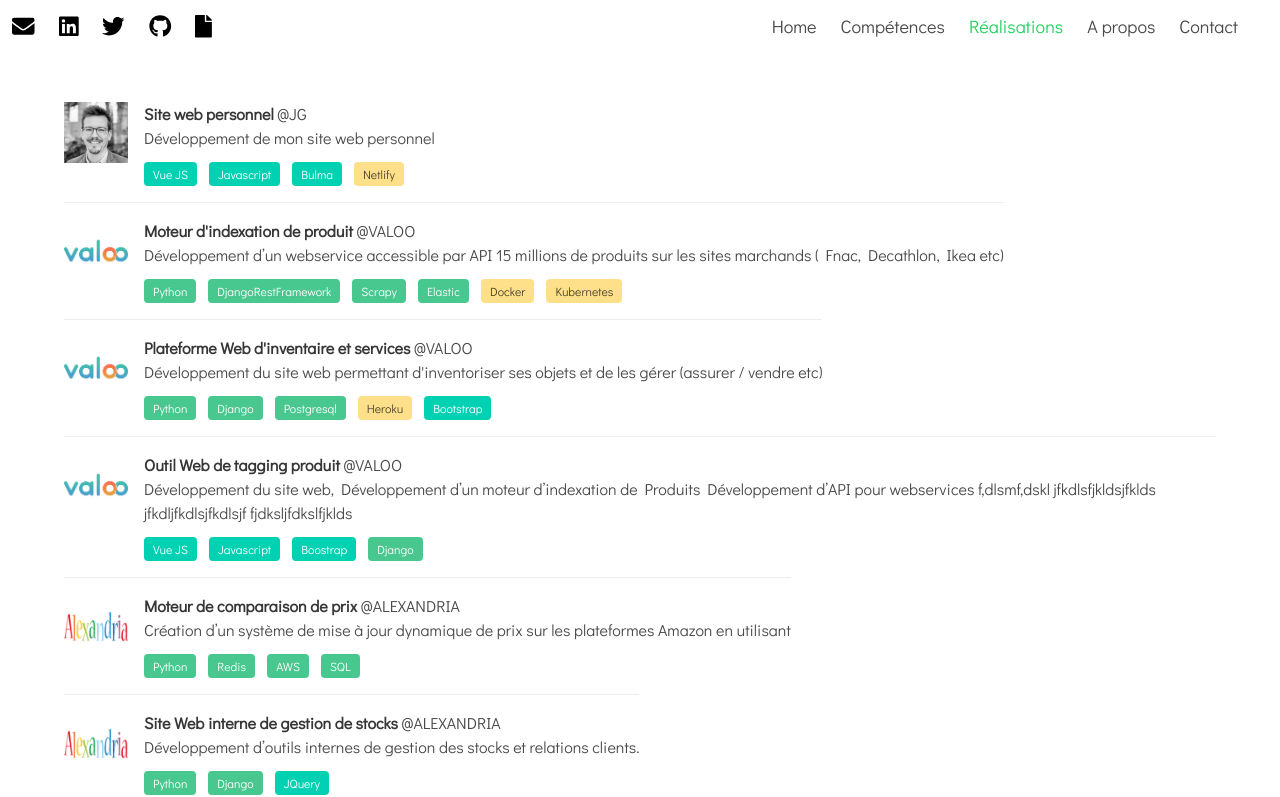
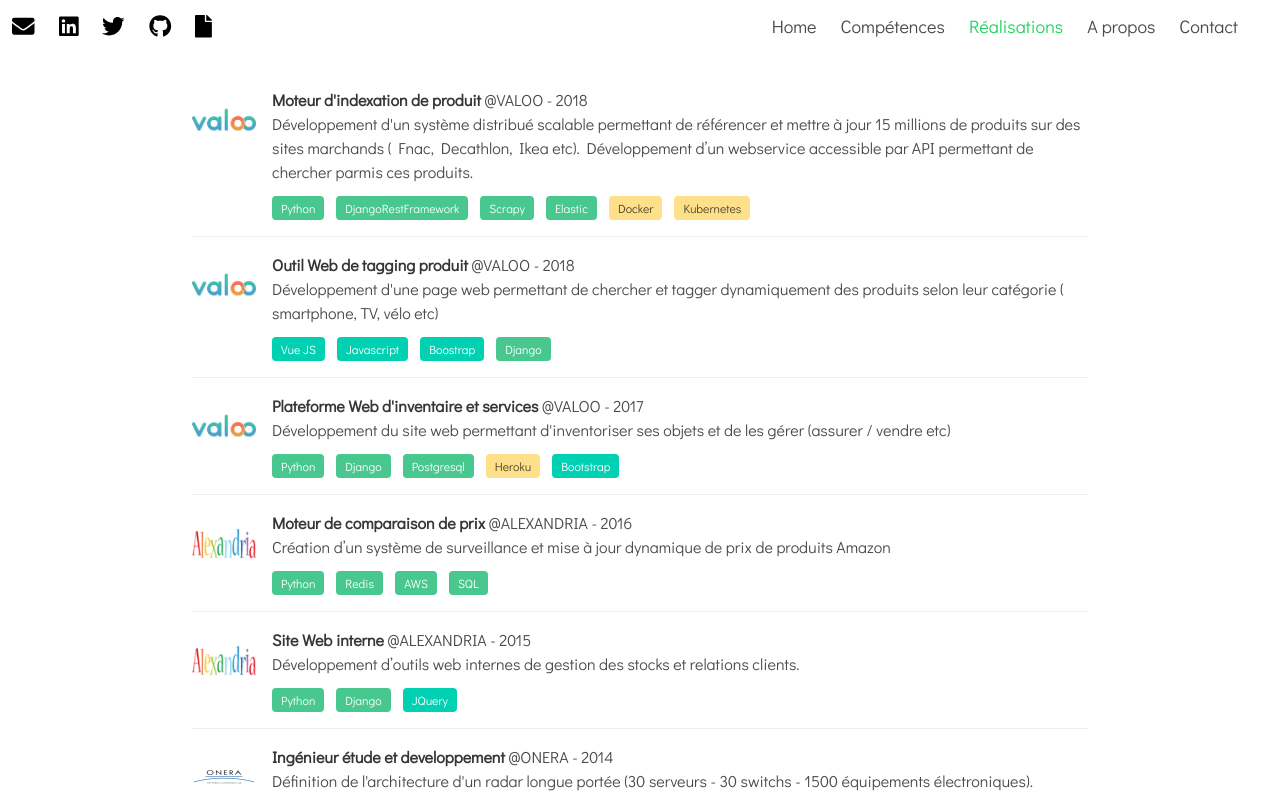
Before and after one commit to jocelyngriselle/jocelyngriselle.github.io, a Vue app: page /#/portofolio in a window 1280 px wide. Shown: the top 797 px of the page. Built offline with nearby package versions, Linux system fonts and the light colour scheme.

Commit message:
fix flex section

```diff
--- a/src/App.vue
+++ b/src/App.vue
@@ -40,10 +40,15 @@ export default {
 }
 section {
   display: flex;
-  padding-top: 50px;
-  width: 90%;
+  top: 50px;
+  left: 0px;
+  right: 0px;
+  bottom: 0px;
+  position: absolute;
   margin-left: auto;
   margin-right: auto;
+  width: auto;
+  height: auto;
 }
 a {
   text-decoration: none;
--- a/src/components/NavBar.vue
+++ b/src/components/NavBar.vue
@@ -1,5 +1,5 @@
 <template>
-  <nav class="navbar is-transparent">
+  <nav class="navbar is-fixed-top is-transparent">
     <div class="navbar-brand">
       <div class="navbar-item" title="Envoyer un mail">
         <a target="blank" href="mailto:jocelyn@griselle.io">
@@ -34,7 +34,7 @@
         </a>
       </div>
       <div class="navbar-item" title="Télécharger le CV">
-        <a download href="../assets/me_head.jpg">
+        <a download href="../assets/CV.pdf">
           <font-awesome-icon
             size="lg"
             icon="file"
--- a/src/pages/About.vue
+++ b/src/pages/About.vue
@@ -1,27 +1,27 @@
 <template>
-  <section class="container">
-    <div class="article">
-      <div class="card-content">
-        <p class="subtitle">Comment vous êtes vous lancé dans l'informatique ?</p>
-        <p class="content">C'est venu petit à petit, j'aimais bien les maths donc je suis
+  <section>
+    <div class="content">
+      <h2>Entretien avec moi-même</h2>
+      <h4>Comment vous êtes vous lancé dans l'informatique ?</h4>
+      <p>C'est venu petit à petit, j'aimais bien les maths donc je suis
           allé en fac de mathématiques ou j'ai découvert l'informatique et
           la programmation. Je n'ai jamais cessé vouloir progresser et
           apprendre des nouvelles choses depuis.</p>
-        <p class="subtitle">Pourquoi devenir freelance ?</p>
-        <p class="content">Après 6 années en tant que salarié dont quatre en tant que développeur
+      <h4>Pourquoi devenir freelance ?</h4>
+      <p>Après 6 années en tant que salarié dont quatre en tant que développeur
         web dans des start ups j'ai eu envie de faire plus. De pouvoir choisir
         mon lieu de travail, mes clients et varier mes taches au quotidien.</p>
-        <p class="subtitle">Pourquoi vous choisir vous plutôt qu un autre ?</p>
-        <p class="content">Je dirai que mes points fort sont l’écoute et l'ouverture d'esprit pour
+      <h4>Pourquoi vous choisir vous plutôt qu un autre ?</h4>
+      <p>Je dirai que mes points fort sont l’écoute et l'ouverture d'esprit pour
         envisager plusieurs approches pour trouver
         la solution optimale pour répondre au mieux au besoin du client.</p>
-        <p class="subtitle">Et votre temps libre ?</p>
-        <p class="content">J'aime la mer et la bretagne. Surtout le finistere nord pour son
+      <h4>Et votre temps libre ?</h4>
+      <p>J'aime la mer et la bretagne. Surtout le finistere nord pour son
         calme, ses grandes plages sauvages et la possibilité de surfer
         occasionnellement.</p>
     </div>
-    </div>
-    <div class="recommandation">
+    <div class="content recommandation">
+      <h2>Ce qu'ils en disent</h2>
       <div class="card">
         <div class="card-content">
           <div class="media">
@@ -36,14 +36,14 @@
             </div>
           </div>
 
-          <div class="content">
+          <p>
             "Jocelyn est venu renforcer notre équipe back-office Python/Django
             et a su rapidement prendre en main notre serveur de produits.
             Son goût pour la découverte de nouvelles technologies (Scrapy,
             Docker, ELK, VueJS) fait de lui un explorateur avisé. Ses talents
             de développeur et sa bonne humeur lui présagent un bel avenir dans
             le freelance !"
-          </div>
+          </p>
         </div>
       </div>
     </br>
@@ -60,13 +60,13 @@
               <p class="subtitle is-6">CTO @ALEXANDRIA</p>
             </div>
           </div>
-          <div class="content">
+          <p>
             "Jocelyn a été notre premier recrutement et nous a permis de
             construire la première génération du code qui a rendu Alexandria
             rentable dès ses premières heures. Sa connaissance du langage Python,
             son professionnalisme et sa bonne humeur ont toujours été appréciée
             par l'ensemble de l'équipe."
-          </div>
+          </p>
         </div>
       </div>
     </div>
@@ -80,24 +80,23 @@ export default {
 </script>
 
 <style scoped>
-
 section {
-  display: flex;
   justify-content: space-between;
   align-content: space-between;
   flex-wrap: wrap;
+  width: 80%;
+  margin-top: 3%;
+  margin-bottom: 3%;
+  position: relative;
 }
-
-.article {
+.content {
   flex-grow: 2;
   flex-basis: 60%;
 }
-
 .recommandation {
   flex-grow: 1;
   flex-basis: 40%;
 }
-
 .subtitle {
   font-weight: bold;
 }
--- a/src/pages/Contact.vue
+++ b/src/pages/Contact.vue
@@ -1,6 +1,5 @@
 <template>
-  <section class=" hero">
-    <div class="hero-body has-text-centered">
+  <section>
     <div class="card">
       <div class="card-content">
         <div class="media">
@@ -51,7 +50,6 @@
         </div>
       </div>
     </div>
-    </div>
   </section>
 </template>
 
@@ -62,15 +60,12 @@
 </script>
 
 <style scoped>
-
-a {
-  color: #23D160;
-}
-
 section {
-  display: flex;
   align-items: center;
   justify-content: center;
   align-content: center;
 }
+a {
+  color: #23D160;
+}
 </style>
--- a/src/pages/Home.vue
+++ b/src/pages/Home.vue
@@ -26,7 +26,6 @@ export default {
 </script>
 
 <style scoped>
-
 .hero-body {
   text-align: center;
   align-items: center;
--- a/src/pages/Portofolio.vue
+++ b/src/pages/Portofolio.vue
@@ -1,37 +1,5 @@
 <template>
-  <section class="container">
-    <article class="media">
-      <figure class="media-left">
-        <p class="image is-64x64">
-          <img src="../assets/me_head.jpg">
-        </p>
-      </figure>
-      <div class="media-content">
-        <div class="content">
-          <p>
-            <strong>Site web personnel</strong> @JG
-            <br>
-            Développement de mon site web personnel
-          </p>
-        </div>
-        <nav class="level is-mobile">
-          <div class="level-left">
-            <a class="level-item">
-              <span class="tag is-primary">Vue JS</span>
-            </a>
-            <a class="level-item">
-              <span class="tag is-primary">Javascript</span>
-            </a>
-            <a class="level-item">
-              <span class="tag is-primary">Bulma</span>
-            </a>
-            <a class="level-item">
-              <span class="tag is-warning">Netlify</span>
-            </a>
-          </div>
-        </nav>
-      </div>
-    </article>
+  <section>
     <article class="media">
       <figure class="media-left">
         <p class="image is-64x64">
@@ -41,10 +9,11 @@
       <div class="media-content">
         <div class="content">
           <p>
-            <strong>Moteur d'indexation de produit</strong> @VALOO
+            <strong>Moteur d'indexation de produit</strong> @VALOO - 2018
             <br>
-            Développement d’un webservice accessible par API  15 millions de
-            produits sur les sites marchands ( Fnac, Decathlon, Ikea etc)
+            Développement d'un système distribué scalable permettant de référencer et mettre à jour 15 millions de
+            produits sur des sites marchands ( Fnac, Decathlon, Ikea etc).
+            Développement d’un webservice accessible par API  permettant de chercher parmis ces produits.
           </p>
         </div>
         <nav class="level is-mobile">
@@ -80,7 +49,39 @@
       <div class="media-content">
         <div class="content">
           <p>
-            <strong>Plateforme Web d'inventaire et services</strong> @VALOO
+            <strong>Outil Web de tagging produit</strong> @VALOO - 2018
+            <br>
+            Développement d'une page web permettant de chercher et tagger
+            dynamiquement des produits selon leur catégorie ( smartphone, TV, vélo etc)</p>
+        </div>
+        <nav class="level is-mobile">
+          <div class="level-left">
+            <a class="level-item">
+              <span class="tag is-primary">Vue JS</span>
+            </a>
+            <a class="level-item">
+              <span class="tag is-primary">Javascript</span>
+            </a>
+            <a class="level-item">
+              <span class="tag is-primary">Boostrap</span>
+            </a>
+            <a class="level-item">
+              <span class="tag is-success">Django</span>
+            </a>
+          </div>
+        </nav>
+      </div>
+    </article>
+    <article class="media">
+      <figure class="media-left">
+        <p class="image is-64x64">
+          <img src="../assets/valoo.jpg">
+        </p>
+      </figure>
+      <div class="media-content">
+        <div class="content">
+          <p>
+            <strong>Plateforme Web d'inventaire et services</strong> @VALOO - 2017
             <br>
             Développement du site web permettant d'inventoriser ses objets et de les gérer (assurer / vendre etc)
           </p>
@@ -106,39 +107,7 @@
         </nav>
       </div>
     </article>
-    <article class="media">
-      <figure class="media-left">
-        <p class="image is-64x64">
-          <img src="../assets/valoo.jpg">
-        </p>
-      </figure>
-      <div class="media-content">
-        <div class="content">
-          <p>
-            <strong>Outil Web de tagging produit</strong> @VALOO
-            <br>
-            Développement du site web, Développement d’un moteur d’indexation de Produits
-            Développement d’API pour webservices f,dlsmf,dskl jfkdlsfjkldsjfklds jfkdljfkdlsjfkdlsjf fjdksljfdkslfjklds
-          </p>
-        </div>
-        <nav class="level is-mobile">
-          <div class="level-left">
-            <a class="level-item">
-              <span class="tag is-primary">Vue JS</span>
-            </a>
-            <a class="level-item">
-              <span class="tag is-primary">Javascript</span>
-            </a>
-            <a class="level-item">
-              <span class="tag is-primary">Boostrap</span>
-            </a>
-            <a class="level-item">
-              <span class="tag is-success">Django</span>
-            </a>
-          </div>
-        </nav>
-      </div>
-    </article>
+
     <article class="media">
       <figure class="media-left">
         <p class="image is-64x64">
@@ -148,9 +117,10 @@
       <div class="media-content">
         <div class="content">
           <p>
-            <strong>Moteur de comparaison de prix</strong> @ALEXANDRIA
+            <strong>Moteur de comparaison de prix</strong> @ALEXANDRIA - 2016
             <br>
-            Création d’un système de mise à jour dynamique de prix sur les plateformes Amazon en utilisant
+            Création d’un système de surveillance et mise à jour dynamique de
+            prix de produits Amazon
           </p>
         </div>
         <nav class="level is-mobile">
@@ -180,9 +150,9 @@
       <div class="media-content">
         <div class="content">
           <p>
-            <strong>Site Web interne de gestion de stocks</strong> @ALEXANDRIA
+            <strong>Site Web interne</strong> @ALEXANDRIA - 2015
             <br>
-            Développement d’outils internes de gestion des stocks et relations clients.
+            Développement d’outils web internes de gestion des stocks et relations clients.
           </p>
         </div>
         <nav class="level is-mobile">
@@ -209,9 +179,10 @@
       <div class="media-content">
         <div class="content">
           <p>
-            <strong>Ingénieur étude et developpement</strong> @ONERA
+            <strong>Ingénieur étude et developpement</strong> @ONERA - 2014
             <br>
-            Définition de l'architecture du radar (30 serveurs - 30 switchs - 1500 équipements électroniques).
+            Définition de l'architecture d'un radar longue portée (30 serveurs -
+            30 switchs - 1500 équipements électroniques).
             Développement d'applications temps réel de traitements distribués de données.
             Développement de scripts d'administration et d'analyse de performances.
           </p>
@@ -242,12 +213,14 @@ export default {
 
 <style scoped>
 section {
-  display: flex;
   justify-content: left;
   align-content: space-between;
   flex-wrap: wrap;
+  flex-direction: row;
+  width: 70%;
+  margin-top: 3%;
   margin-bottom: 3%;
-  max-width: 70%;
+  position: relative;
 }
 
 .card {
--- a/src/pages/Skills.vue
+++ b/src/pages/Skills.vue
@@ -96,7 +96,6 @@ section {
   align-items: center;
   justify-content: center;
   align-content: space-between;
-  margin-top: 5%;
 }
 
 .skills {
```
Also changed, not shown: 1 other file (tests, documents, lock files or other folders). Lines whose indentation alone changed are shown as unchanged.
